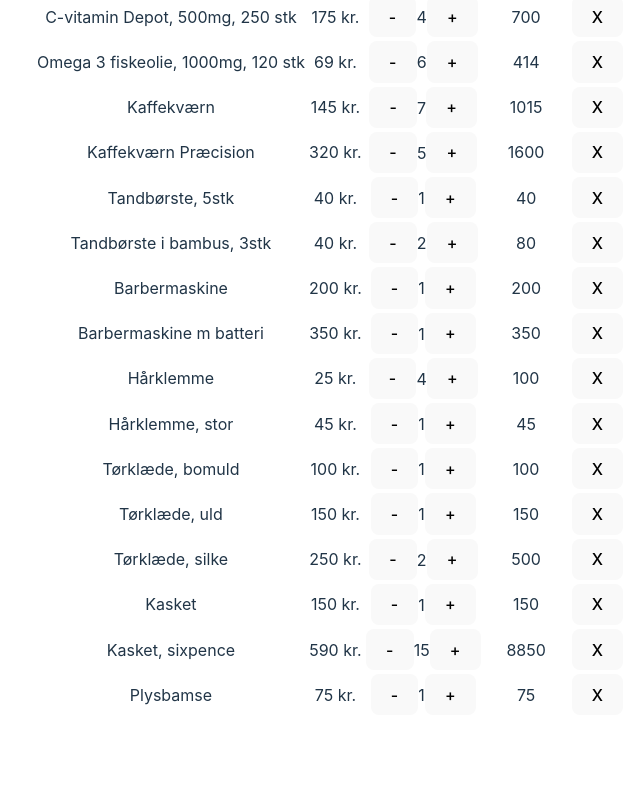
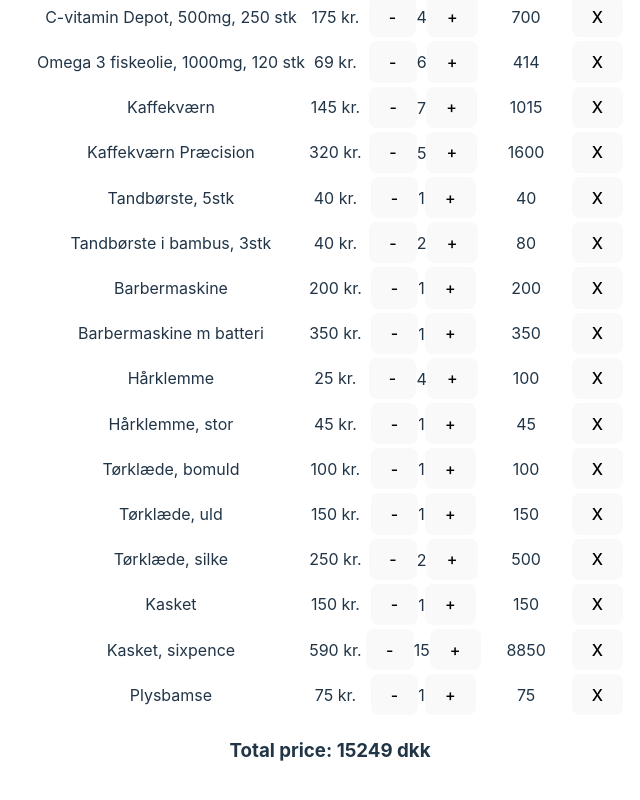
Before and after one commit to KingBendico/Webtech-project, a React (Vite) app: page / in a window 1280 px wide. Shown: the part 282-1082 px from the top of the page, without its empty margins (310-950 px from the left). Before the commit the page ends 1032 px from the top, so only its background shows below. Built offline with nearby package versions, Linux system fonts and the light colour scheme.

Commit message:
ShoppingCartSummary added that shows the total price for the shoppingcart

```diff
--- /dev/null
+++ b/src/components/ShoppingCartSummary.tsx
@@ -0,0 +1,15 @@
+import {Item} from '../types/types'
+import ItemList from './ItemList';
+
+interface Props {
+    items: Item[];
+  }
+
+export default function ShoppingCartSummary(props:Props) {
+    const {items} = props
+    return (
+        <>
+            <h3>Total price: {items.reduce((total, item) => total + item.price*item.quantity, 0)} dkk</h3>
+        </>
+    )
+}
--- a/src/components/ShoppingCartTable.tsx
+++ b/src/components/ShoppingCartTable.tsx
@@ -1,6 +1,13 @@
 import ItemList from './ItemList'
+import {Item} from '../types/types'
 
-export default function ShoppingCartTable() {
+interface Props {
+    items: Item[];
+    setItems: (items: Item[]) => void;
+  }
+export default function ShoppingCartTable(props:Props) {
+
+
 
     return (
       <div>
@@ -15,7 +22,7 @@ export default function ShoppingCartTable() {
             <th>Delete</th>
           </tr>
         </thead>
-        <ItemList />
+        <ItemList items={props.items} setItems={props.setItems}/>
         </table>
         </div>
     )
--- a/src/pages/ShoppingCart.tsx
+++ b/src/pages/ShoppingCart.tsx
@@ -1,7 +1,15 @@
 import ShoppingCartTable from "../components/ShoppingCartTable"
+import ShoppingCartSummary from "../components/ShoppingCartSummary";
+import { useState } from 'react';
+import {Item} from '../types/types'
+import cartItems from '/json_data/cart_items.json';
 
 export default function ShoppingCart() {
+    const [items, setItems] = useState<Item[]>(cartItems);
     return (
-      <ShoppingCartTable />
+        <>
+            <ShoppingCartTable items={items} setItems={setItems}/>
+            <ShoppingCartSummary items={items}/>
+        </>
     )
   }
--- /dev/null
+++ b/src/types/types.tsx
@@ -0,0 +1,10 @@
+interface Item {
+    name: string;
+    quantity: number;
+    price: number;
+    id: number;
+  }
+
+
+
+export type {Item}
```
Also changed, not shown: src/components/ItemList.tsx (+5 -6 lines), src/components/ItemTable.tsx (+1 -6 lines).
